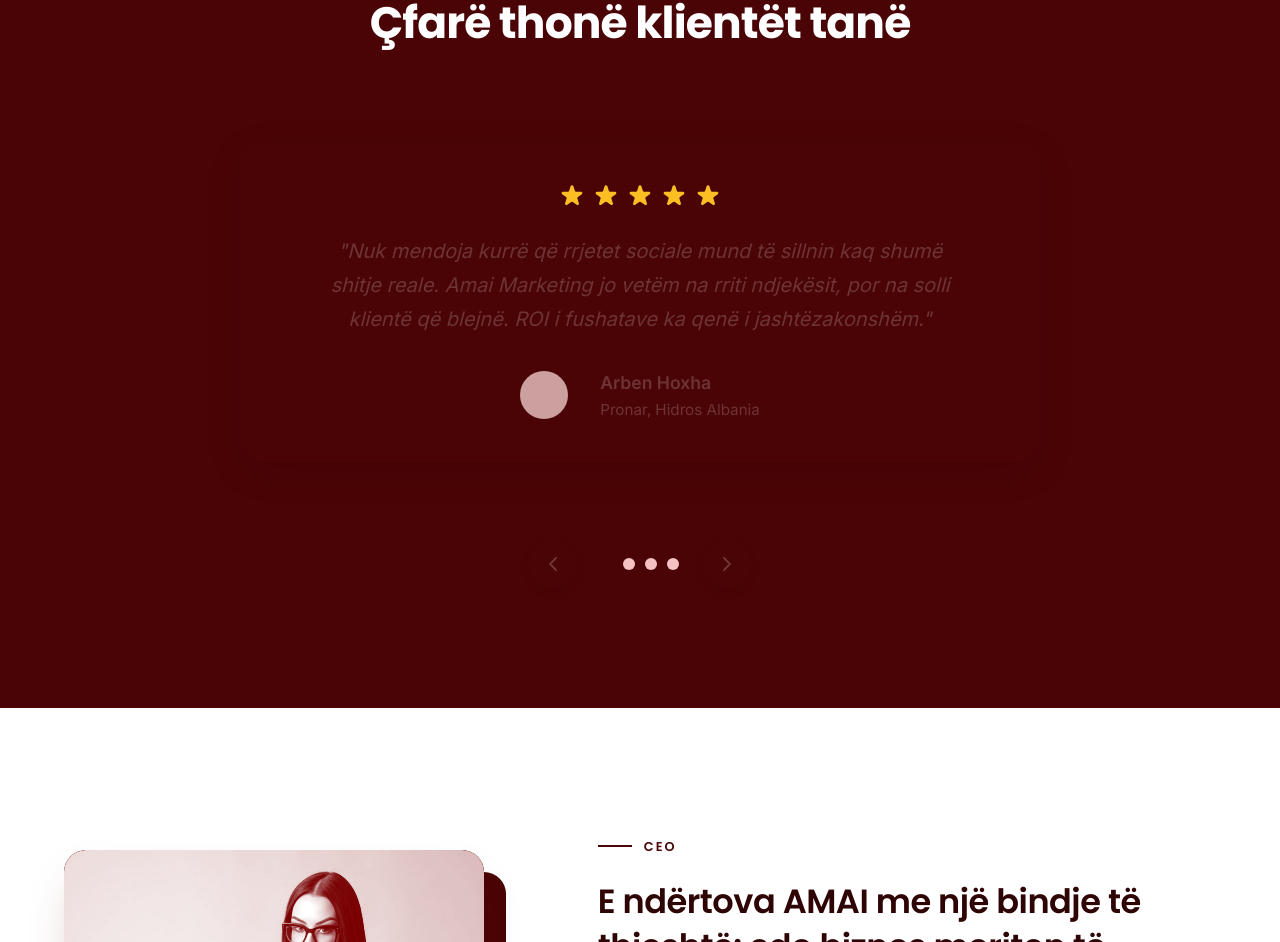
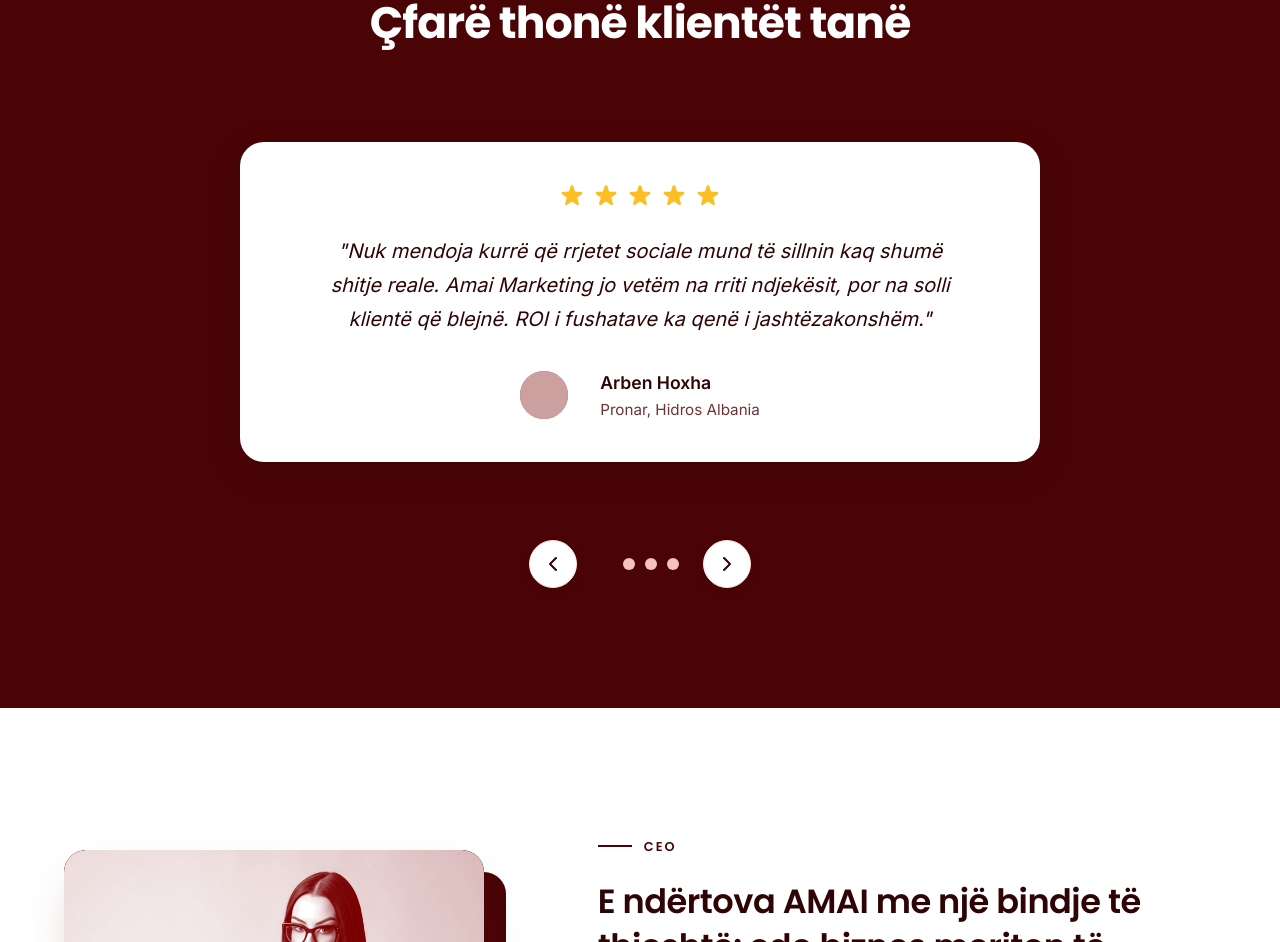
Before and after one commit to TheSlimShady09/Amai-Marketing, a React (Vite) app: page / in a window 1280 px wide. Shown: the part 4715-5657 px from the top of the page. Built offline with nearby package versions, Linux system fonts and the light colour scheme; grey boxes are pictures that could not be loaded.

Commit message:
Fix CSS variables for testimonial card background and text colors

```diff
--- a/src/App.jsx
+++ b/src/App.jsx
@@ -793,7 +793,7 @@ function Testimonials() {
                 }
               }}
               className="testimonial-card"
-              style={{ position: 'absolute', width: '100%', display: 'flex', flexDirection: 'column', alignItems: 'center', justifyContent: 'center', cursor: 'grab', background: 'var(--surface)', padding: '40px', borderRadius: '24px', boxShadow: '0 10px 40px rgba(0,0,0,0.08)' }}
+              style={{ position: 'absolute', width: '100%', display: 'flex', flexDirection: 'column', alignItems: 'center', justifyContent: 'center', cursor: 'grab', background: 'var(--bg-white)', padding: '40px', borderRadius: '24px', boxShadow: '0 10px 40px rgba(0,0,0,0.08)' }}
               whileTap={{ cursor: 'grabbing' }}
             >
               <div style={{ display: 'flex', gap: '6px', marginBottom: '24px', color: '#FBBF24' }}>
@@ -801,11 +801,11 @@ function Testimonials() {
                   <svg key={i} width="28" height="28" fill="currentColor" viewBox="0 0 20 20"><path d="M9.049 2.927c.3-.921 1.603-.921 1.902 0l1.07 3.292a1 1 0 00.95.69h3.462c.969 0 1.371 1.24.588 1.81l-2.8 2.034a1 1 0 00-.364 1.118l1.07 3.292c.3.921-.755 1.688-1.54 1.118l-2.8-2.034a1 1 0 00-1.175 0l-2.8 2.034c-.784.57-1.838-.197-1.539-1.118l1.07-3.292a1 1 0 00-.364-1.118L2.98 8.72c-.783-.57-.38-1.81.588-1.81h3.461a1 1 0 00.951-.69l1.07-3.292z" /></svg>
                 ))}
               </div>
-              <p className="testimonial-text" style={{ textAlign: 'center', fontSize: '1.25rem', marginBottom: '32px', maxWidth: '650px', lineHeight: 1.7, color: 'var(--text-strong)' }}>"{current.text}"</p>
+              <p className="testimonial-text" style={{ textAlign: 'center', fontSize: '1.25rem', marginBottom: '32px', maxWidth: '650px', lineHeight: 1.7, color: 'var(--text-main)' }}>"{current.text}"</p>
               <div className="testimonial-author" style={{ display: 'flex', justifyContent: 'center', alignItems: 'center' }}>
                 <AvatarDuotone src={current.avatar} alt={current.author} />
                 <div style={{ textAlign: 'left', marginLeft: '16px' }}>
-                  <div className="author-name" style={{ fontWeight: 700, color: 'var(--text-strong)', fontSize: '1.1rem' }}>{current.author}</div>
+                  <div className="author-name" style={{ fontWeight: 700, color: 'var(--text-main)', fontSize: '1.1rem' }}>{current.author}</div>
                   <div className="author-role" style={{ fontSize: '0.95rem', color: 'var(--text-muted)' }}>{current.role}</div>
                 </div>
               </div>
@@ -814,7 +814,7 @@ function Testimonials() {
         </div>
 
         <div className="slideshow-controls" style={{ display: 'flex', justifyContent: 'center', alignItems: 'center', gap: '24px', marginTop: '48px', position: 'relative', zIndex: 10 }}>
-          <button onClick={() => paginate(-1)} style={{ background: 'var(--surface)', border: '1px solid var(--border)', borderRadius: '50%', width: '48px', height: '48px', display: 'flex', alignItems: 'center', justifyContent: 'center', cursor: 'pointer', color: 'var(--text-strong)', transition: 'all 0.2s', boxShadow: '0 4px 12px rgba(0,0,0,0.05)' }} onMouseOver={(e) => e.currentTarget.style.transform = 'scale(1.05)'} onMouseOut={(e) => e.currentTarget.style.transform = 'scale(1)'}>
+          <button onClick={() => paginate(-1)} style={{ background: 'var(--bg-white)', border: '1px solid var(--border-color)', borderRadius: '50%', width: '48px', height: '48px', display: 'flex', alignItems: 'center', justifyContent: 'center', cursor: 'pointer', color: 'var(--text-main)', transition: 'all 0.2s', boxShadow: '0 4px 12px rgba(0,0,0,0.05)' }} onMouseOver={(e) => e.currentTarget.style.transform = 'scale(1.05)'} onMouseOut={(e) => e.currentTarget.style.transform = 'scale(1)'}>
             <svg width="24" height="24" fill="none" stroke="currentColor" strokeWidth="2" strokeLinecap="round" strokeLinejoin="round" viewBox="0 0 24 24"><path d="M15 18l-6-6 6-6"/></svg>
           </button>
           <div className="slideshow-dots" style={{ display: 'flex', gap: '10px' }}>
@@ -835,7 +835,7 @@ function Testimonials() {
               />
             ))}
           </div>
-          <button onClick={() => paginate(1)} style={{ background: 'var(--surface)', border: '1px solid var(--border)', borderRadius: '50%', width: '48px', height: '48px', display: 'flex', alignItems: 'center', justifyContent: 'center', cursor: 'pointer', color: 'var(--text-strong)', transition: 'all 0.2s', boxShadow: '0 4px 12px rgba(0,0,0,0.05)' }} onMouseOver={(e) => e.currentTarget.style.transform = 'scale(1.05)'} onMouseOut={(e) => e.currentTarget.style.transform = 'scale(1)'}>
+          <button onClick={() => paginate(1)} style={{ background: 'var(--bg-white)', border: '1px solid var(--border-color)', borderRadius: '50%', width: '48px', height: '48px', display: 'flex', alignItems: 'center', justifyContent: 'center', cursor: 'pointer', color: 'var(--text-main)', transition: 'all 0.2s', boxShadow: '0 4px 12px rgba(0,0,0,0.05)' }} onMouseOver={(e) => e.currentTarget.style.transform = 'scale(1.05)'} onMouseOut={(e) => e.currentTarget.style.transform = 'scale(1)'}>
             <svg width="24" height="24" fill="none" stroke="currentColor" strokeWidth="2" strokeLinecap="round" strokeLinejoin="round" viewBox="0 0 24 24"><path d="M9 18l6-6-6-6"/></svg>
           </button>
         </div>
```
